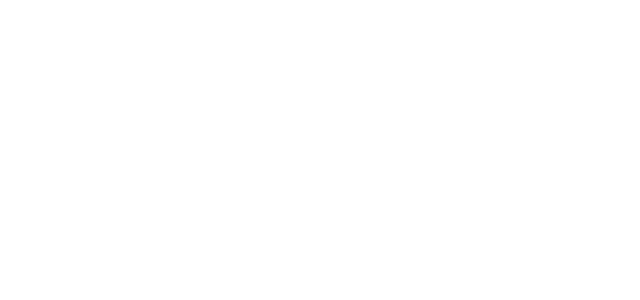
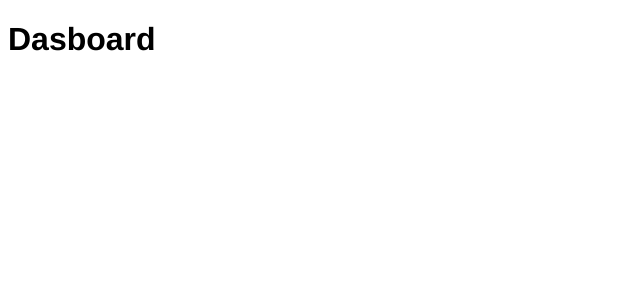
Before and after one commit to IsraelPalomo/todo__list, a Vue app: page / in a window 1280 px wide. Shown: the top 300 px of the page, without its empty margins (0-640 px from the left). Built offline with nearby package versions, Linux system fonts and the light colour scheme.

Commit message:
build():router start

```diff
--- a/src/App.vue
+++ b/src/App.vue
@@ -1,4 +1,6 @@
-<template></template>
+<template>
+  <router-view></router-view>
+</template>
 
 <script setup lang="ts"></script>
 <style>
--- a/src/router/index.ts
+++ b/src/router/index.ts
@@ -1,7 +1,7 @@
 import { createRouter, createWebHistory } from 'vue-router';
-import Home from './views/Home.vue';
+import Dashboard from '../views/Dashboard.vue';
 
-const routes = [{ path: '/', component: Home }];
+const routes = [{ path: '/', component: Dashboard }];
 
 const history = createWebHistory();
 
--- a/src/views/Dasboard.vue
+++ b/src/views/Dashboard.vue
@@ -1,5 +1,7 @@
 <template>
-  <div></div>
+  <div>
+    <h1>Dasboard</h1>
+  </div>
 </template>
 
 <script setup lang="ts"></script>
```
Also changed, not shown: src/main.ts (+4 -3 lines).
